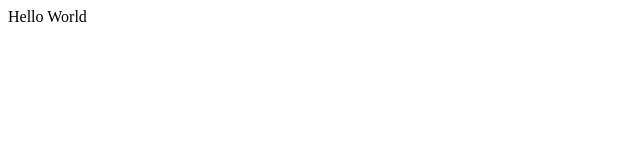
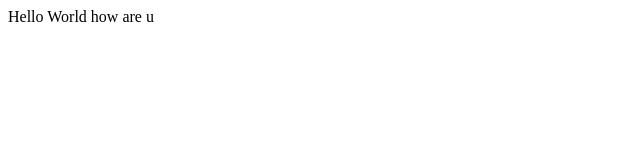
Before and after one commit to rakshi16/git-demo-nov, a plain HTML site: page index.html in a window 1280 px wide. Shown: the full height of the page, 0-640 px from the left. Drawn offline with Linux system fonts and the light colour scheme.

```diff
--- a/index.html
+++ b/index.html
@@ -2,6 +2,6 @@
        <head>
        </head>
 <body>
-       <p>Hello World</p>
+       <p>Hello World how are u</p>
 </body>
 </html>
```
